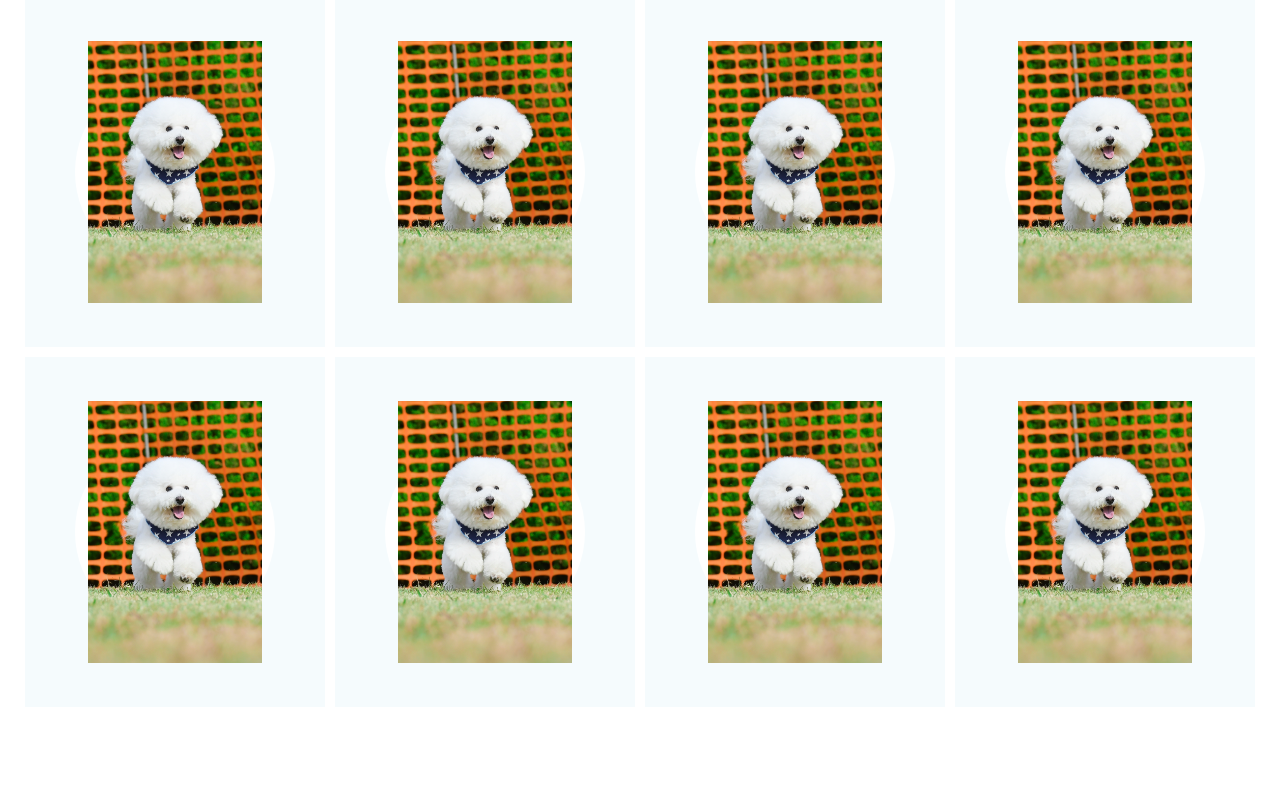
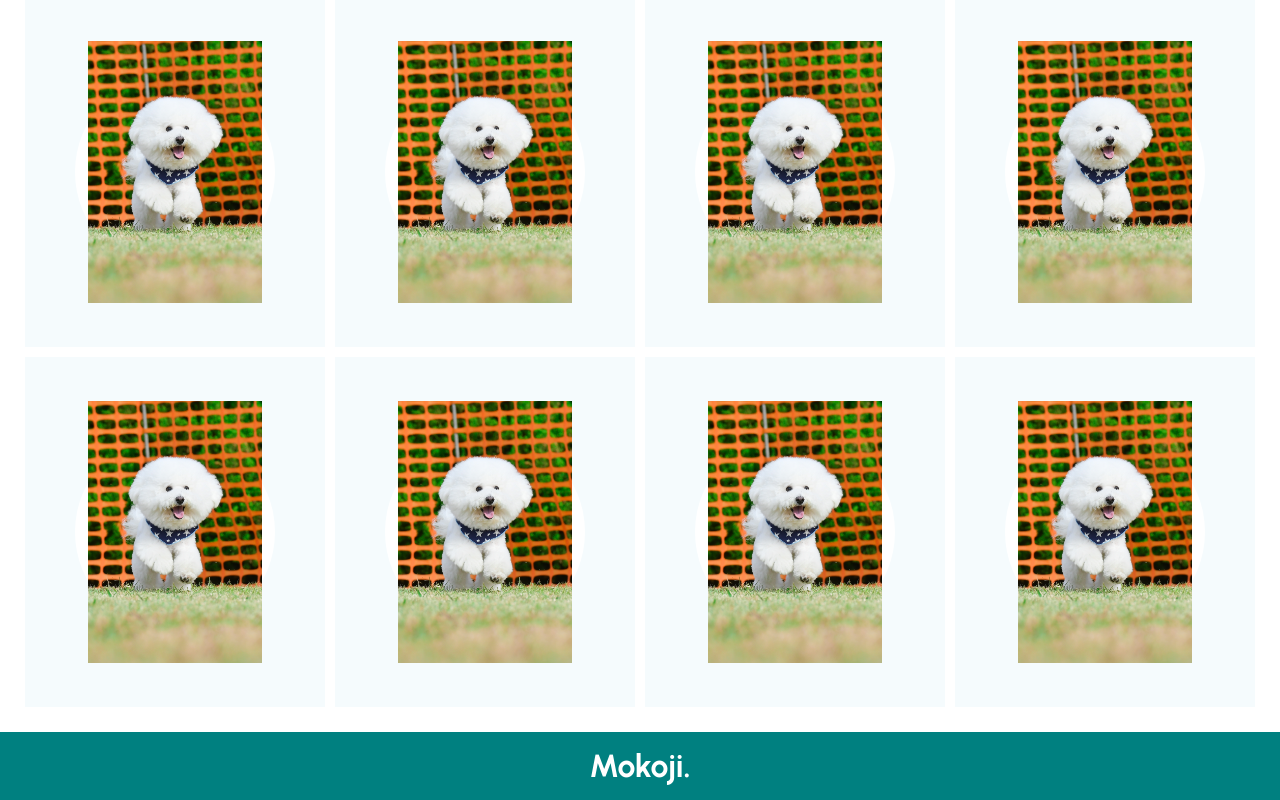
Before and after one commit to koki0317/mokoji, a React (Create React App) app: page / in a window 1280 px wide. Shown: the part 1524-2324 px from the top of the page. Before the commit the page ends 2256 px from the top, so only its background shows below. Built offline with nearby package versions, Linux system fonts and the light colour scheme.

Commit message:
created footer

```diff
--- /dev/null
+++ b/src/components/Footer.jsx
@@ -0,0 +1,24 @@
+import React from "react";
+import styled from "styled-components";
+
+const Container = styled.div`
+  display: flex;
+  justify-content: center;
+  align-items: center;
+  background-color: teal;
+`;
+
+const Logo = styled.h1`
+  padding: 15px 0;
+  color: white;
+`;
+
+const Footer = () => {
+  return (
+    <Container>
+      <Logo>Mokoji.</Logo>
+    </Container>
+  );
+};
+
+export default Footer;
--- a/src/pages/Home.jsx
+++ b/src/pages/Home.jsx
@@ -1,6 +1,7 @@
 import React from "react";
 import Announcement from "../components/Announcement";
 import Categories from "../components/Categories";
+import Footer from "../components/Footer";
 import Navbar from "../components/Navbar";
 import Products from "../components/Products";
 import Slider from "../components/Slider";
@@ -13,6 +14,7 @@ const Home = () => {
       <Slider />
       <Categories />
       <Products />
+      <Footer />
     </div>
   );
 };
```
